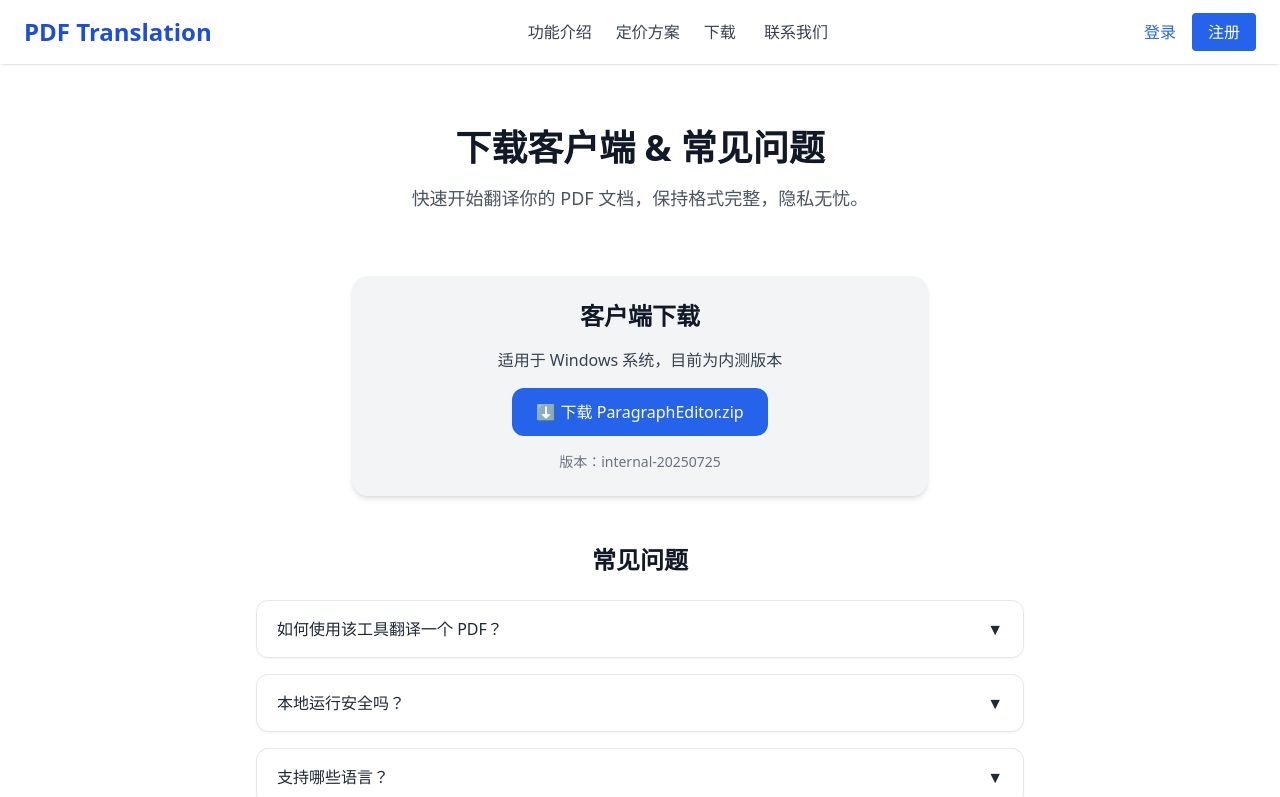
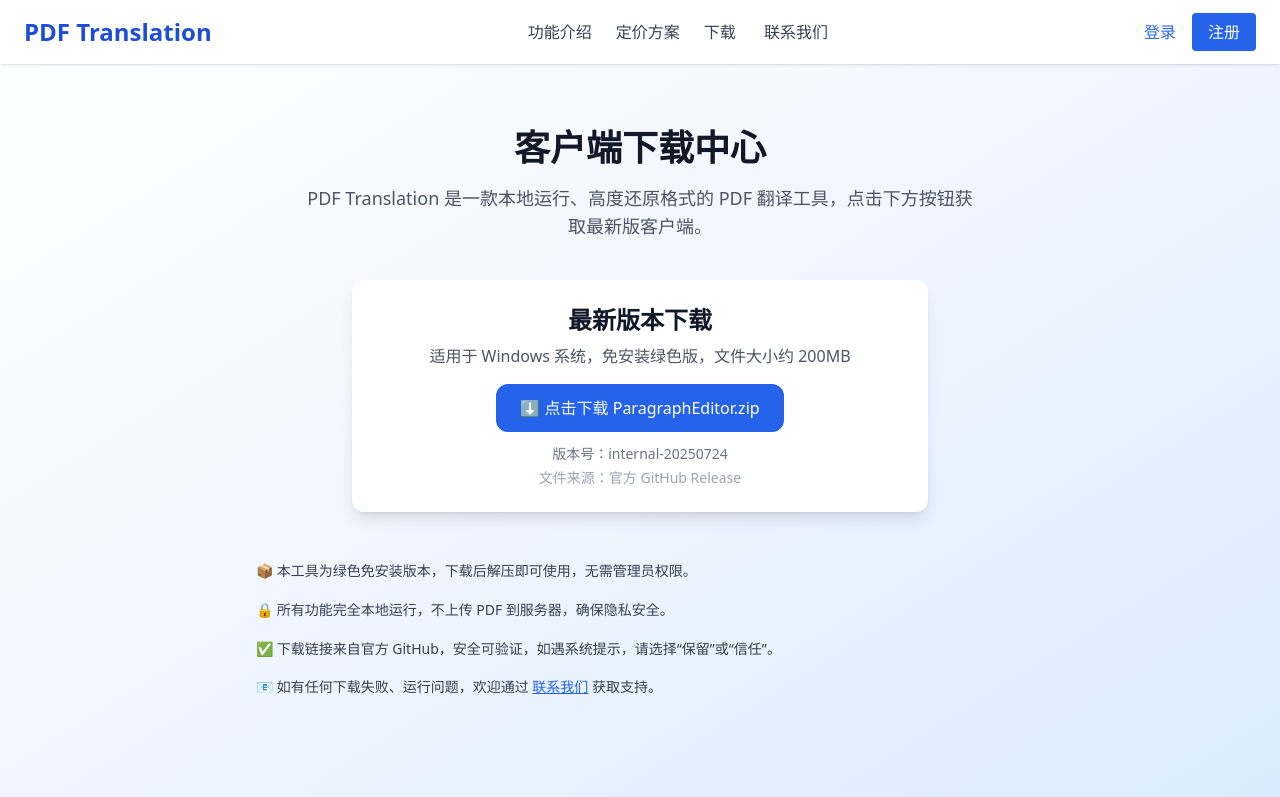
Before and after one commit to zoe27/docTranslation, a Next.js app: page /download in a window 1280 px wide. Shown: the top 797 px of the page. Built offline with nearby package versions, Linux system fonts and the light colour scheme.

Commit message:
优化下载页

```diff
--- a/src/pages/download.tsx
+++ b/src/pages/download.tsx
@@ -1,94 +1,52 @@
-// pages/download.tsx
 import Head from 'next/head'
-import { useState } from 'react'
 import Header from '../components/Header'
 
-
-const faqs = [
-  {
-    question: '如何使用该工具翻译一个 PDF？',
-    answer: '下载后先解压，然后双击打开即可运行，开箱即用。',
-  },
-  {
-    question: '本地运行安全吗？',
-    answer: '本工具完全本地运行，无需上传 PDF 文件到远端服务器，数据安全，无需担心内容泄露。',
-  },
-  {
-    question: '支持哪些语言？',
-    answer: '目前支持英文到中文，后续会支持更多。',
-  },
-  {
-    question: '翻译是否收费？',
-    answer: '目前为内测阶段，后续可能会收费（敬请期待）。',
-  },
-  {
-    question: '是否有团队版？',
-    answer: '目前是内测版本，团队版将于后续开放申请。',
-  },
-]
-
 export default function DownloadPage() {
-  const [openIndex, setOpenIndex] = useState<number | null>(null)
-
   return (
     <>
       <Head>
-        <title>下载客户端 | PDF Translation</title>
-        <meta name="description" content="下载 PDF Translation 客户端，了解常见问题与使用方法。" />
+        <title>下载 PDF Translation 客户端</title>
+        <meta name="description" content="官方客户端下载页面，安全、稳定、本地运行的 PDF 高保真翻译工具。" />
+        <meta name="robots" content="index, follow" />
       </Head>
 
       <Header />
 
-      <div className="min-h-screen bg-white text-gray-900 px-6 pt-32 pb-12">
-      {/* Hero Section */}
-        <div className="max-w-4xl mx-auto text-center mb-16">
-          <h1 className="text-4xl font-bold mb-4">下载客户端 & 常见问题</h1>
-          <p className="text-lg text-gray-600">
-            快速开始翻译你的 PDF 文档，保持格式完整，隐私无忧。
+      <main className="min-h-screen px-6 pt-32 pb-24 bg-gradient-to-br from-white via-blue-50 to-blue-100 text-gray-900">
+        {/* 标题 */}
+        <div className="max-w-2xl mx-auto text-center mb-10">
+          <h1 className="text-4xl font-bold mb-4">客户端下载中心</h1>
+          <p className="text-gray-600 text-base md:text-lg">
+            PDF Translation 是一款本地运行、高度还原格式的 PDF 翻译工具，点击下方按钮获取最新版客户端。
           </p>
         </div>
 
-        {/* Download Section */}
-        <div className="max-w-xl mx-auto bg-gray-100 p-6 rounded-2xl shadow-md mb-12 text-center">
-          <h2 className="text-2xl font-semibold mb-4">客户端下载</h2>
-          <p className="mb-4 text-gray-700">适用于 Windows 系统，目前为内测版本</p>
+        {/* 下载区域 */}
+        <div className="max-w-xl mx-auto bg-white rounded-xl shadow-lg p-6 text-center mb-12">
+          <h2 className="text-2xl font-semibold mb-2">最新版本下载</h2>
+          <p className="text-gray-600 mb-4">适用于 Windows 系统，免安装绿色版，文件大小约 200MB</p>
+
           <a
-            href="https://github.com/zoe27/doc2doc/releases/download/internal-20250725/ParagraphEditor.zip"
+            href="https://github.com/zoe27/doc2doc/releases/download/internal-20250724/ParagraphEditor.zip"
             target="_blank"
             rel="noopener noreferrer"
-            className="inline-block px-6 py-3 bg-blue-600 text-white rounded-xl hover:bg-blue-700 transition"
+            className="inline-block bg-blue-600 text-white px-6 py-3 rounded-xl hover:bg-blue-700 transition"
           >
-            ⬇️ 下载 ParagraphEditor.zip
+            ⬇️ 点击下载 ParagraphEditor.zip
           </a>
-          <p className="mt-4 text-sm text-gray-500">版本：internal-20250725</p>
+
+          <p className="text-sm text-gray-500 mt-3">版本号：internal-20250724</p>
+          <p className="text-sm text-gray-400 mt-1">文件来源：官方 GitHub Release</p>
         </div>
 
-        {/* FAQ Section */}
-        <div className="max-w-3xl mx-auto">
-          <h2 className="text-2xl font-semibold mb-6 text-center">常见问题</h2>
-          <div className="space-y-4">
-            {faqs.map((faq, index) => (
-              <div
-                key={index}
-                className="border border-gray-200 rounded-xl shadow-sm"
-              >
-                <button
-                  className="w-full px-5 py-4 text-left font-medium text-gray-800 focus:outline-none hover:bg-gray-50 flex justify-between items-center"
-                  onClick={() =>
-                    setOpenIndex(openIndex === index ? null : index)
-                  }
-                >
-                  {faq.question}
-                  <span>{openIndex === index ? '▲' : '▼'}</span>
-                </button>
-                {openIndex === index && (
-                  <div className="px-5 pb-4 text-gray-700">{faq.answer}</div>
-                )}
-              </div>
-            ))}
-          </div>
+        {/* 安全说明 */}
+        <div className="max-w-3xl mx-auto text-sm text-gray-700 leading-relaxed space-y-4">
+          <p>📦 本工具为绿色免安装版本，下载后解压即可使用，无需管理员权限。</p>
+          <p>🔒 所有功能完全本地运行，不上传 PDF 到服务器，确保隐私安全。</p>
+          <p>✅ 下载链接来自官方 GitHub，安全可验证，如遇系统提示，请选择“保留”或“信任”。</p>
+          <p>📧 如有任何下载失败、运行问题，欢迎通过 <a href="/contact" className="text-blue-600 underline">联系我们</a> 获取支持。</p>
         </div>
-      </div>
+      </main>
     </>
   )
 }
```
